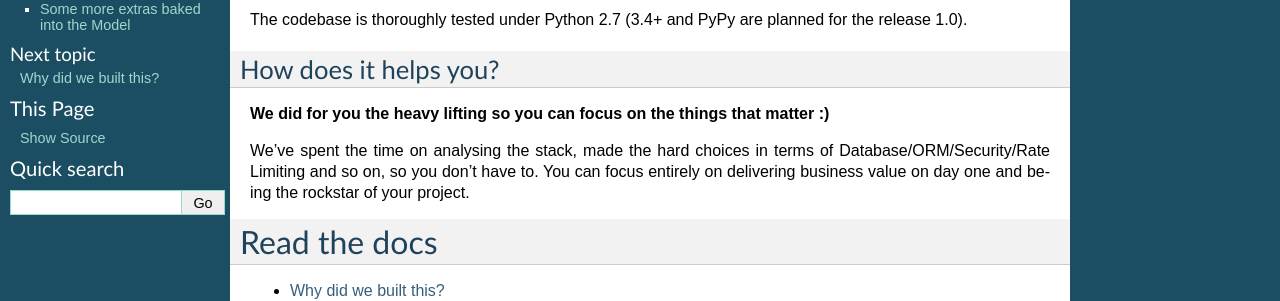
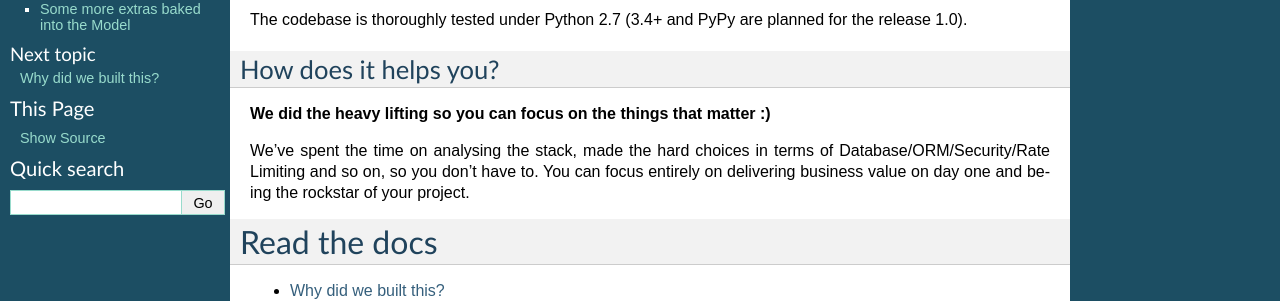
Before and after one commit to accelero-cloud/appkernel, a Sphinx documentation site: the page built from docs/index.rst, in a window 1280 px wide and 900 px high. Shown: the part 217-518 px from the top of the window. Built offline with Sphinx 7.4.7, drawn with Linux system fonts in a browser that asks for light colours.

Commit message:
extending the documentation

```diff
--- a/docs/index.rst
+++ b/docs/index.rst
@@ -10,7 +10,7 @@ The codebase is thoroughly tested under Python 2.7 (3.4+ and PyPy are planned fo
 
 How does it helps you?
 ----------------------
-**We did for you the heavy lifting so you can focus on the things that matter :)**
+**We did the heavy lifting so you can focus on the things that matter :)**
 
 We've spent the time on analysing the stack, made the hard choices in terms of Database/ORM/Security/Rate Limiting and so on, so you don't have to.
 You can focus entirely on delivering business value on day one and being the rockstar of your project.
--- a/docs/the_model.rst
+++ b/docs/the_model.rst
@@ -99,9 +99,8 @@ In case you would like to create a new validator, you just need to extend the :c
         def validate(self, parameter_name, parameter_value):
             # implement your custom validation logic
             # here's the logic of the regexp validator as an example
-            if isinstance(parameter_value, basestring):
-                if self.value != parameter_value:
-                    raise ValidationException(self.type, parameter_value,
+            if self.value != parameter_value:
+                raise ValidationException(self.type, parameter_value,
                                               _('The parameter %(pname) cannot be validated against %(value)', pname=parameter_name,
                                                                                                          value=self.value))
 
```
